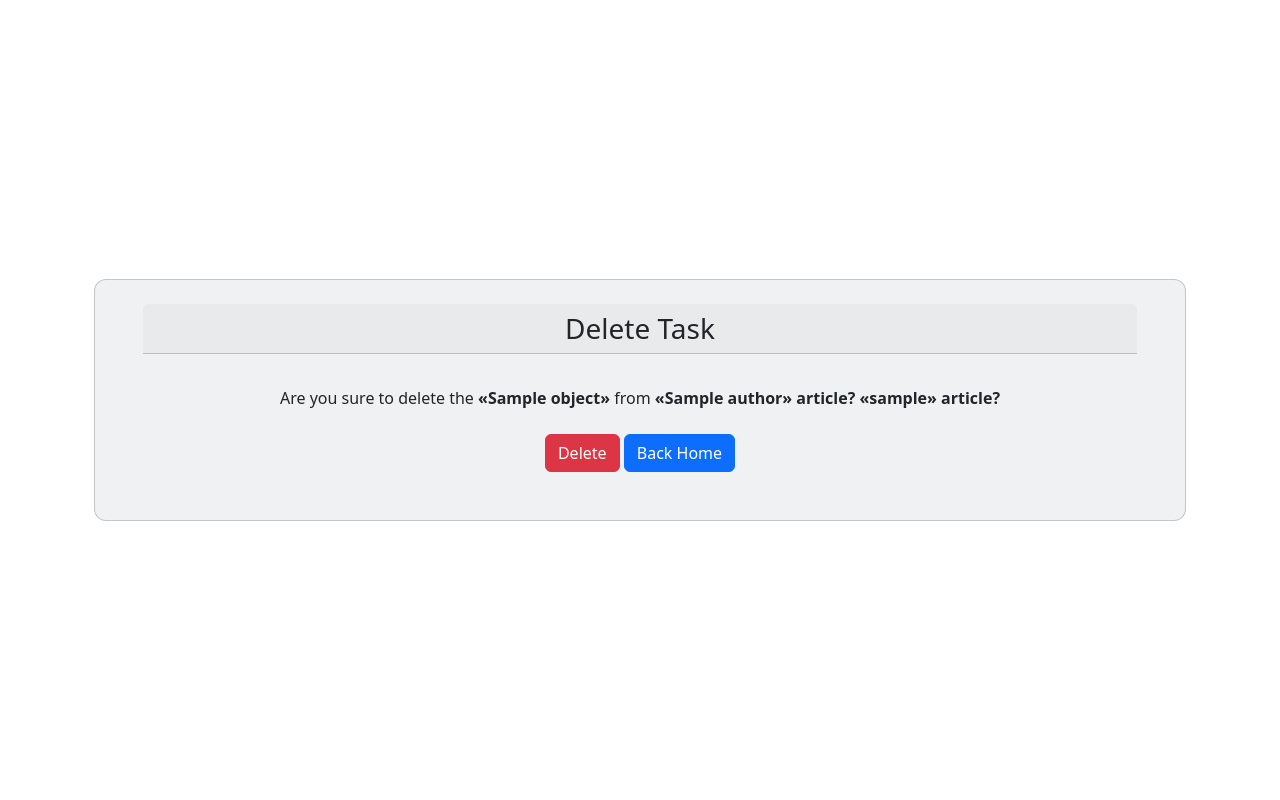
After one commit to abbasalirezaei/Django-CBV-TodoApp, a Django app: template templates/todo/task_confirm_delete.html in a window 1280 px wide. The commit adds this page. Run offline with Django 4.2, Linux system fonts and the light colour scheme; the template is opened without the code that fills it: most values are stand-ins (such as "Sample title", 1, 10 or a date in 2020); some libraries are stand-ins or nearby versions.

Commit message:
add delete task and set some links.

```diff
--- a/templates/todo/index.html
+++ b/templates/todo/index.html
@@ -56,7 +56,7 @@
 											<i class="fas fa-pencil-alt me-3"></i>
 
 										</a>
-										<a href="#!" class="text-danger" data-mdb-toggle="tooltip"
+										<a href="{% url 'todo:delete_task' task.id %}" class="text-danger" data-mdb-toggle="tooltip"
 											title="Delete todo"><i class="fas fa-trash-alt"></i></a>
 									</div>
 									<div class="text-end text-muted">
@@ -68,7 +68,8 @@
 								</li>
 
 							</ul>
-
+							{%empty%}
+							<p class="text-center">there is nothing to show, please add some task first.</p>
 							{% endfor %}
 
 							<a href="{% url 'todo:create' %}">
--- /dev/null
+++ b/templates/todo/task_confirm_delete.html
@@ -0,0 +1,57 @@
+{% extends 'base.html' %}
+
+{% block title %}
+| Confirm Delete
+{% endblock title %}
+
+{% block content %}
+
+<div class="container container-fluid">
+	<section class="vh-100">
+		<div class="container py-5 h-100">
+			<div class="row d-flex justify-content-center align-items-center h-100">
+				<div class="col">
+					<div class="card" id="list1" style="border-radius: .75rem; background-color: #eff1f2;">
+						<div class="card-body py-4 px-4 px-md-5">
+
+
+
+
+
+
+                            <div class="card-header">
+                                <h3 class="card-title mb-0 text-center">Delete Task</h3>
+                            </div>
+                            <div class="card-body py-4 text-center">
+                                <form method="post">{% csrf_token %}
+                                    <p class="py-2">
+
+                                    Are you sure to delete the <strong>«{{object}}»</strong> from
+                                    {% if object.author.get_full_name %}
+                                 <strong>   «{{object.author.get_full_name}}» article?</strong>
+                                    {% endif %}
+                                    <strong>«{{object.author.username}}» article?</strong>
+                                    </p>
+
+
+
+                                    <input type="submit" value="Delete" class="btn btn-danger">
+
+                                    <a href="{% url 'todo:index' %}">
+
+                                            <button class="btn btn-primary" type="button">Back Home</button>
+
+                                    </a>
+
+                                </form>
+                            </div>
+
+
+						</div>
+					</div>
+				</div>
+			</div>
+		</div>
+	</section>
+</div>
+{% endblock content %}
--- a/todo/forms.py
+++ b/todo/forms.py
@@ -2,6 +2,8 @@ from django import forms
 from .models import Task
 
 class TaskForm(forms.ModelForm):
+
+
     title = forms.CharField(
         widget=forms.TextInput(attrs={'placeholder': 'Enter the title of your task...'}
                 ),
@@ -18,4 +20,4 @@ class TaskForm(forms.ModelForm):
     )
     class Meta:
         model = Task
-        fields = ['author','title', 'details']
+        fields = ['title', 'details']
--- a/todo/urls.py
+++ b/todo/urls.py
@@ -1,9 +1,10 @@
 from django.urls import path
 
-from .views import TodoListView,TaskCreateView,TaskUpdateView
+from .views import TodoListView,TaskCreateView,TaskUpdateView,TaskDeleteView
 app_name='todo'
 urlpatterns = [
     path("", TodoListView.as_view(), name="index"),
     path("create/", TaskCreateView.as_view(), name="create"),
     path("update/<int:pk>/", TaskUpdateView.as_view(), name="update_task"),
+    path("delete/<int:pk>/", TaskDeleteView.as_view(), name="delete_task"),
 ]
```
Also changed, not shown: todo/views.py (+11 -3 lines).
